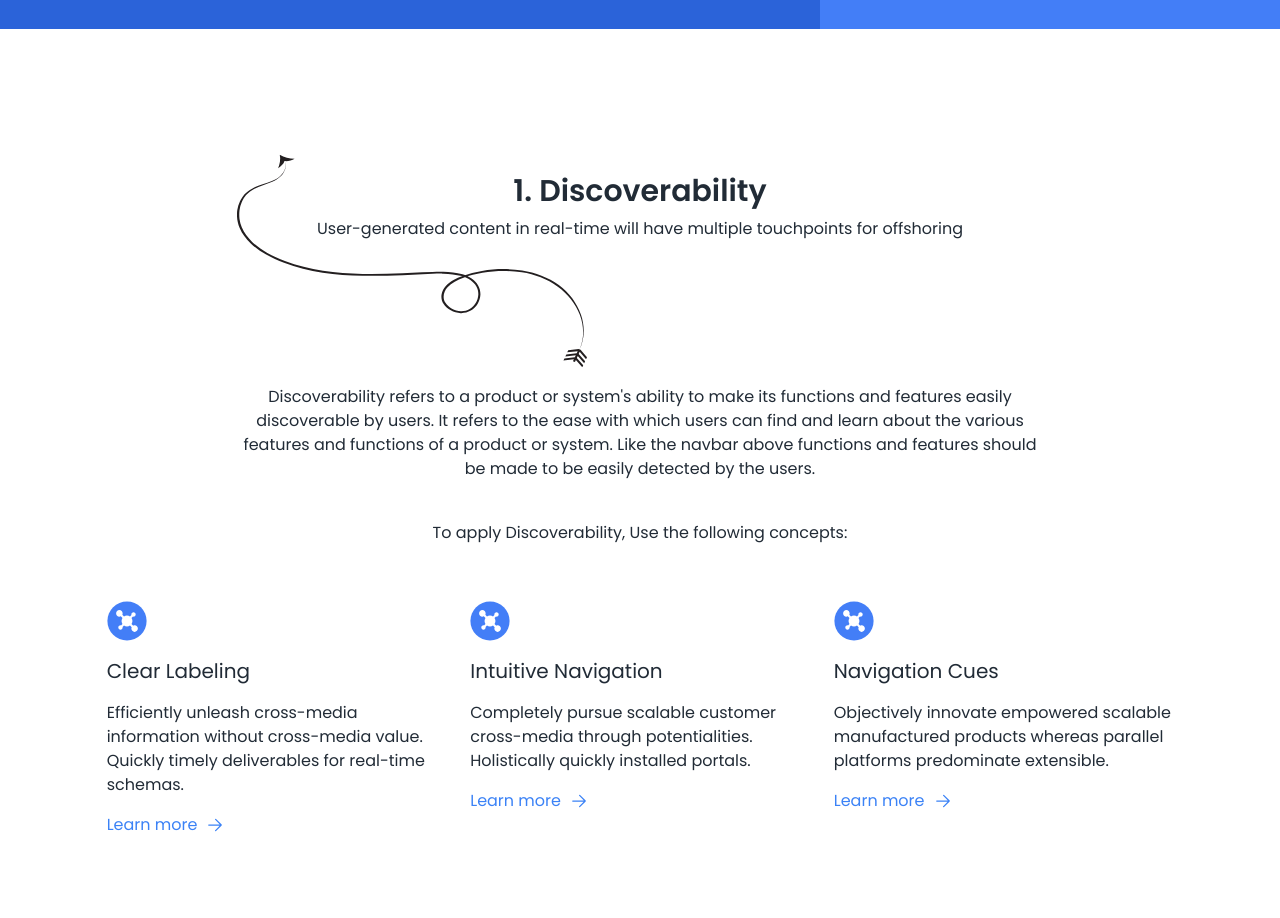
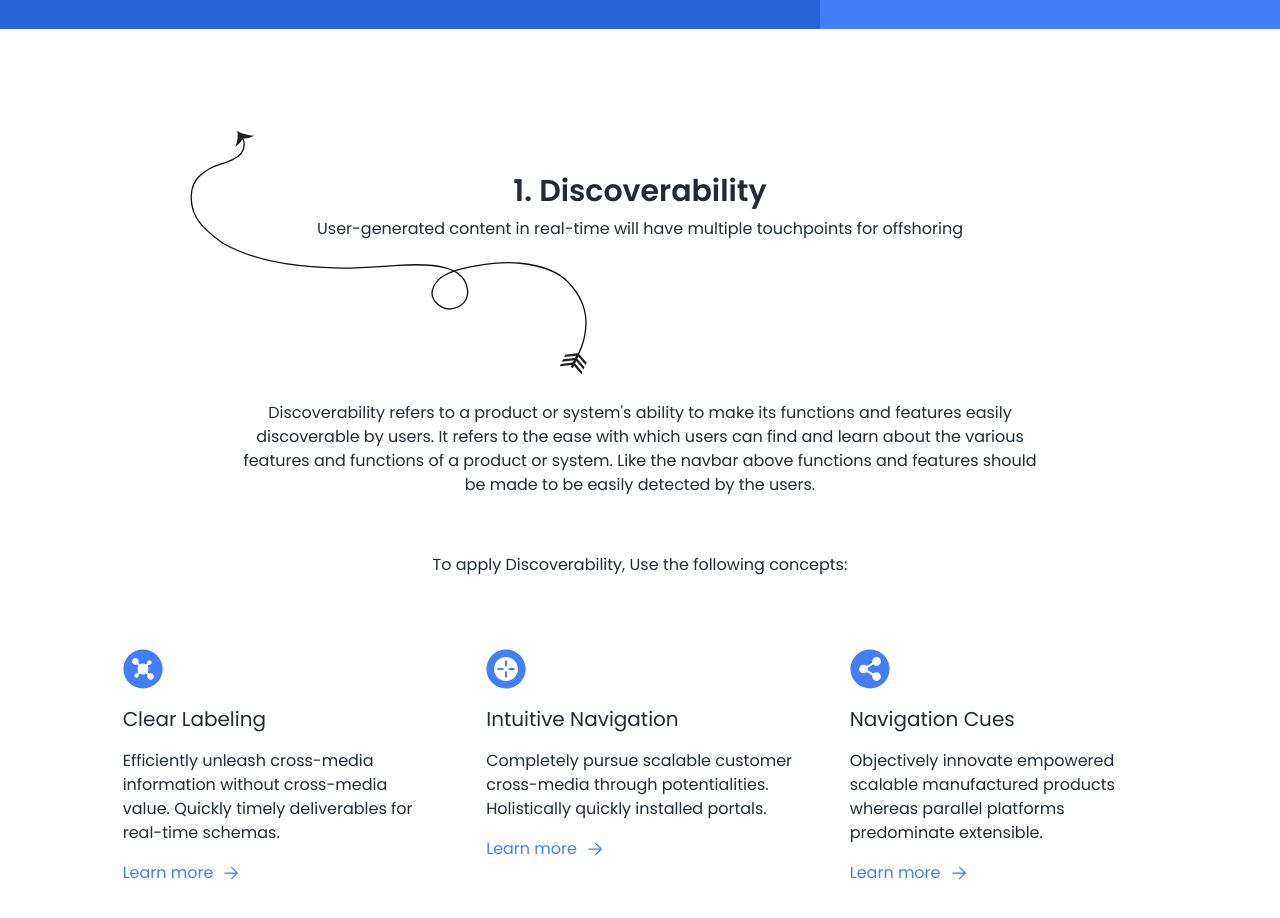
Before and after one commit to yohannesakd/hci-project, a Vue app: page / in a window 1280 px wide. Shown: the part 620-1538 px from the top of the page. Built offline with nearby package versions, Linux system fonts and the light colour scheme.

Commit message:
add arrow animation

```diff
--- a/src/App.vue
+++ b/src/App.vue
@@ -39,7 +39,14 @@ export default {
         SignifiersSection,
         ConstraintsSection,
     },
-    data() {},
+    data() {
+        return {}
+    },
+    methods: {
+        handleScroll() {
+            console.log(this.$refs)
+        },
+    },
 }
 </script>
 
--- a/src/components/DiscSection.vue
+++ b/src/components/DiscSection.vue
@@ -11,16 +11,20 @@
                 touchpoints for offshoring
             </p>
 
-            <div class="absolute right-[55%] top-28 w-[350px] h-60">
-                <img
+            <div class="absolute right-[55%] top-24 w-[400px] h-64">
+                <!-- <img
                     id="curvy-arrow"
                     src="@/assets/images/arrow.svg"
                     class="h-full w-full"
                     alt=""
-                />
+                /> -->
+                <curvy-arrow
+                    class="h-full w-full"
+                    :isVisible="sectionIsVisible"
+                ></curvy-arrow>
             </div>
 
-            <p class="text-center w-3/4 mt-36">
+            <p class="text-center w-3/4 mt-40">
                 Discoverability refers to a product or system's ability to make
                 its functions and features easily discoverable by users. It
                 refers to the ease with which users can find and learn about the
@@ -29,55 +33,27 @@
                 detected by the users.
             </p>
 
-            <p class="mt-10">
+            <p class="mt-14">
                 To apply Discoverability, Use the following concepts:
             </p>
 
-            <div class="flex gap-6 justify-between mt-14">
-                <div class="flex flex-col gap-4 flex-1">
+            <div
+                class="flex gap-6 justify-between mt-14"
+                ref="discoverability-concepts"
+            >
+                <div
+                    class="flex flex-col gap-4 flex-1 p-4 rounded-lg transition hover:shadow-lg"
+                    v-for="concept in conceptsList"
+                    :key="concept.title"
+                >
                     <img
-                        src="@/assets/images/icon-clear-labeling.svg"
+                        :src="`/src/assets/images/${concept.icon}.svg`"
                         class="w-10 h-10"
-                        alt=""
+                        :alt="concept.title.toLowerCase() + ' icon'"
                     />
-                    <h4 class="text-xl">Clear Labeling</h4>
+                    <h4 class="text-xl">{{ concept.title }}</h4>
                     <p>
-                        Efficiently unleash cross-media information without
-                        cross-media value. Quickly timely deliverables for
-                        real-time schemas.
-                    </p>
-                    <a href="#" class="text-blue-500 flex gap-2 items-center"
-                        ><span>Learn more</span>
-                        <arrow-right class="w-5 h-5"></arrow-right>
-                    </a>
-                </div>
-                <div class="flex flex-col gap-4 flex-1">
-                    <img
-                        src="@/assets/images/icon-clear-labeling.svg"
-                        class="w-10 h-10"
-                        alt=""
-                    />
-                    <h4 class="text-xl">Intuitive Navigation</h4>
-                    <p>
-                        Completely pursue scalable customer cross-media through
-                        potentialities. Holistically quickly installed portals.
-                    </p>
-                    <a href="#" class="text-blue-500 flex gap-2 items-center"
-                        ><span>Learn more</span>
-                        <arrow-right class="w-5 h-5"></arrow-right>
-                    </a>
-                </div>
-                <div class="flex flex-col gap-4 flex-1">
-                    <img
-                        src="@/assets/images/icon-clear-labeling.svg"
-                        class="w-10 h-10"
-                        alt=""
-                    />
-                    <h4 class="text-xl">Navigation Cues</h4>
-                    <p>
-                        Objectively innovate empowered scalable manufactured
-                        products whereas parallel platforms predominate
-                        extensible.
+                        {{ concept.content }}
                     </p>
                     <a href="#" class="text-blue-500 flex gap-2 items-center"
                         ><span>Learn more</span>
@@ -90,7 +66,65 @@
 </template>
 
 <script>
-export default {}
+import CurvyArrow from "./util/CurvyArrow.vue"
+
+export default {
+    components: {
+        CurvyArrow,
+    },
+    data() {
+        return {
+            isVisible: { value: false },
+            conceptsList: [
+                {
+                    icon: "icon-clear-labeling",
+                    title: "Clear Labeling",
+                    content:
+                        "Efficiently unleash cross-media information without cross-media value. Quickly timely deliverables for real-time schemas. ",
+                },
+                {
+                    icon: "icon-intuitive-navigation",
+                    title: "Intuitive Navigation",
+                    content:
+                        "Completely pursue scalable customer cross-media through potentialities. Holistically quickly installed portals. ",
+                },
+                {
+                    icon: "icon-navigation-cues",
+                    title: "Navigation Cues",
+                    content:
+                        "Objectively innovate empowered scalable manufactured products whereas parallel platforms predominate extensible. ",
+                },
+            ],
+        }
+    },
+    computed: {
+        sectionIsVisible() {
+            return this.isVisible
+        },
+    },
+    methods: {
+        handleScroll() {
+            const rect =
+                this.$refs["discoverability-concepts"].getBoundingClientRect()
+            if (
+                rect.bottom <=
+                    (window.innerHeight ||
+                        document.documentElement.clientHeight) &&
+                rect.top >= 0
+            ) {
+                this.isVisible.value = true
+            } else {
+                this.isVisible.value = false
+            }
+        },
+    },
+    created() {
+        window.addEventListener("scroll", this.handleScroll)
+    },
+    unmounted() {
+        window.removeEventListener("scroll", this.handleScroll)
+    },
+}
 </script>
 
 <style scoped>
--- /dev/null
+++ b/src/components/util/CurvyArrow.vue
@@ -0,0 +1,204 @@
+<template>
+    <svg
+        id="eHOLxC9hpJ11"
+        xmlns="http://www.w3.org/2000/svg"
+        xmlns:xlink="http://www.w3.org/1999/xlink"
+        viewBox="0 0 153 93"
+        shape-rendering="geometricPrecision"
+        text-rendering="geometricPrecision"
+        width="153"
+        height="93"
+    >
+        <path
+            ref="part-1"
+            d="M5.037634,86.683914c0,0-3.747808-5.426514-3.521845-13.739541.177861-6.543378,3.426917-11.259871,6.853834-14.849974c3.950458-4.138575,10.443938-6.364275,18.276891-7.180207s26.762591,1.305491,31.331813,6.364274s1.795051,8.812073-1.795052,10.607124-10.933498-.979119-9.138446-8.159326s11.096684-8.975259,26.436217-7.99614s20.887876,1.795052,37.859274,0q16.971398-1.795052,29.047201-8.485699q7.99614-5.711529,10.280751-10.117565c2.284611-4.406036,3.100544-11.912616-1.795052-15.992279s-6.201087-3.100544-12.238989-5.874715q-6.037902-2.774171-3.781265-8.643688"
+            transform="matrix(-1 0 0 1 154.096381-.489556)"
+            fill="none"
+            stroke="#0e0d0d"
+            stroke-width="0.5"
+            stroke-dasharray="270.113936"
+            class="svg-elem-1"
+        ></path>
+        <path
+            ref="part-2"
+            d="M2.80317,85.3345L0,88.5741l.411952.8877L3.21512,86.218l.41195.8877-2.803165,3.2396.411955.8835l2.80317-3.2395.40721.8835-2.79843,3.2395L2.05976,93l2.80317-3.2437.41669.9087.87125-.3197-.42142-.9046l4.55985.5343-.41192-.8835L5.3175,88.553l-.41195-.8835l4.55515.5343-.41195-.8835-4.55516-.5343-.41195-.8835l4.55515.5343-.41195-.8877-4.55515-.5343-.86652.3197Z"
+            transform="matrix(-1 0 0 1 152.900031-.137119)"
+            fill="#231f20"
+            class="svg-elem-2"
+        ></path>
+        <path
+            ref="part-3"
+            d="M241.577642,1.631865c-1.373.24822-3.262-.35761-4.418-.99289c2.302-.07462,4.54-.6933,6.483-1.79227-.474,1.99842,0,4.07677.7,6.00366-1.15-.79937-2.424-1.92689-2.765-3.2185Z"
+            transform="matrix(-1 0 0 1 262.839004 1)"
+            fill="#231f20"
+            class="svg-elem-3"
+        ></path>
+    </svg>
+</template>
+
+<script>
+export default {
+    props: {
+        isVisible: Object,
+    },
+    watch: {
+        "isVisible.value"(newVal) {
+            if (newVal) {
+                console.log(newVal)
+                this.$refs["part-1"].classList.add("svg-elem-1")
+                this.$refs["part-2"].classList.add("svg-elem-2")
+                this.$refs["part-3"].classList.add("svg-elem-3")
+            } else {
+                console.log("no new Val")
+                this.$refs["part-1"].classList.remove("svg-elem-1")
+                this.$refs["part-2"].classList.remove("svg-elem-2")
+                this.$refs["part-3"].classList.remove("svg-elem-3")
+            }
+        },
+    },
+    methods: {
+        handleVisibility() {},
+    },
+}
+</script>
+
+<style scoped>
+@-webkit-keyframes animate-svg-stroke-1 {
+    0% {
+        stroke-dashoffset: 268.5124816894531px;
+        stroke-dasharray: 268.5124816894531px;
+    }
+
+    100% {
+        stroke-dashoffset: 0;
+        stroke-dasharray: 268.5124816894531px;
+    }
+}
+
+@keyframes animate-svg-stroke-1 {
+    0% {
+        stroke-dashoffset: 268.5124816894531px;
+        stroke-dasharray: 268.5124816894531px;
+    }
+
+    100% {
+        stroke-dashoffset: 0;
+        stroke-dasharray: 268.5124816894531px;
+    }
+}
+
+.svg-elem-1 {
+    -webkit-animation: animate-svg-stroke-1 1.5s
+            cubic-bezier(0.47, 0, 0.745, 0.715) 0s both,
+        animate-svg-fill-1 1s cubic-bezier(0.47, 0, 0.745, 0.715) 0.5s both;
+    animation: animate-svg-stroke-1 1.5s cubic-bezier(0.47, 0, 0.745, 0.715) 0s
+            both,
+        animate-svg-fill-1 1s cubic-bezier(0.47, 0, 0.745, 0.715) 0.5s both;
+}
+
+@-webkit-keyframes animate-svg-stroke-2 {
+    0% {
+        stroke-dashoffset: 68.8459701538086px;
+        stroke-dasharray: 68.8459701538086px;
+    }
+
+    100% {
+        stroke-dashoffset: 0;
+        stroke-dasharray: 68.8459701538086px;
+    }
+}
+
+@keyframes animate-svg-stroke-2 {
+    0% {
+        stroke-dashoffset: 68.8459701538086px;
+        stroke-dasharray: 68.8459701538086px;
+    }
+
+    100% {
+        stroke-dashoffset: 0;
+        stroke-dasharray: 68.8459701538086px;
+    }
+}
+
+@-webkit-keyframes animate-svg-fill-2 {
+    0% {
+        fill: transparent;
+    }
+
+    100% {
+        fill: rgb(35, 31, 32);
+    }
+}
+
+@keyframes animate-svg-fill-2 {
+    0% {
+        fill: transparent;
+    }
+
+    100% {
+        fill: rgb(35, 31, 32);
+    }
+}
+
+.svg-elem-2 {
+    -webkit-animation: animate-svg-stroke-2 1.5s
+            cubic-bezier(0.47, 0, 0.745, 0.715) 0.12s both,
+        animate-svg-fill-2 1s cubic-bezier(0.47, 0, 0.745, 0.715) 0.6s both;
+    animation: animate-svg-stroke-2 1.5s cubic-bezier(0.47, 0, 0.745, 0.715)
+            0.12s both,
+        animate-svg-fill-2 1s cubic-bezier(0.47, 0, 0.745, 0.715) 0.6s both;
+}
+
+@-webkit-keyframes animate-svg-stroke-3 {
+    0% {
+        stroke-dashoffset: 23.850582122802734px;
+        stroke-dasharray: 23.850582122802734px;
+    }
+
+    100% {
+        stroke-dashoffset: 0;
+        stroke-dasharray: 23.850582122802734px;
+    }
+}
+
+@keyframes animate-svg-stroke-3 {
+    0% {
+        stroke-dashoffset: 23.850582122802734px;
+        stroke-dasharray: 23.850582122802734px;
+    }
+
+    100% {
+        stroke-dashoffset: 0;
+        stroke-dasharray: 23.850582122802734px;
+    }
+}
+
+@-webkit-keyframes animate-svg-fill-3 {
+    0% {
+        fill: transparent;
+    }
+
+    100% {
+        fill: rgb(35, 31, 32);
+    }
+}
+
+@keyframes animate-svg-fill-3 {
+    0% {
+        fill: transparent;
+    }
+
+    100% {
+        fill: rgb(35, 31, 32);
+    }
+}
+
+.svg-elem-3 {
+    -webkit-animation: animate-svg-stroke-3 1.5s
+            cubic-bezier(0.47, 0, 0.745, 0.715) 0.24s both,
+        animate-svg-fill-3 1s cubic-bezier(0.47, 0, 0.745, 0.715) 0.7s both;
+    animation: animate-svg-stroke-3 1.5s cubic-bezier(0.47, 0, 0.745, 0.715)
+            0.24s both,
+        animate-svg-fill-3 1s cubic-bezier(0.47, 0, 0.745, 0.715) 0.7s both;
+}
+</style>
```
Also changed, not shown: src/assets/images/icon-intuitive-navigation.svg (added), src/assets/images/icon-navigation-cues.svg (added).
